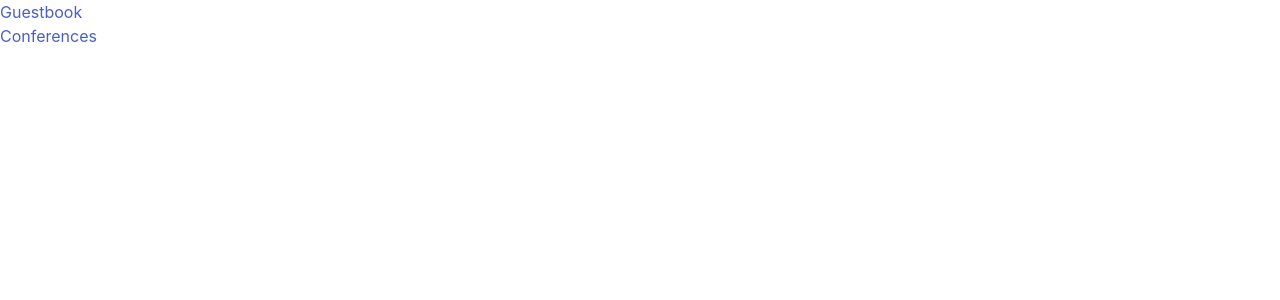
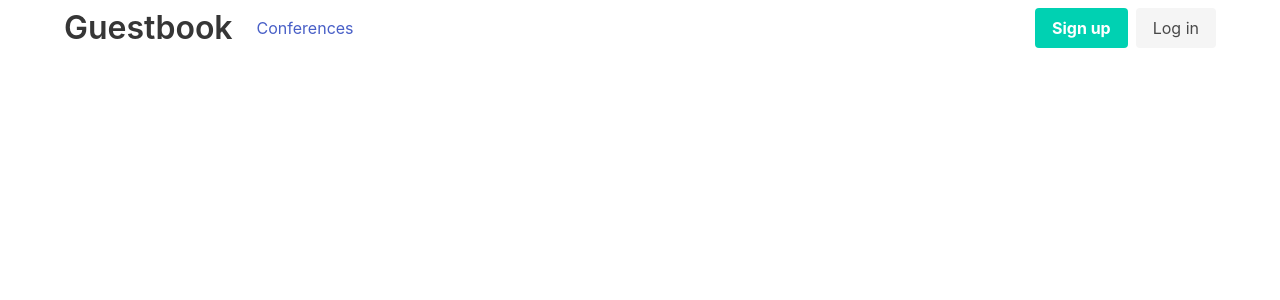
Before and after one commit to Fidomi/guestbook, an Angular app in the folder angular/: page / in a window 1280 px wide. Shown: the top 300 px of the page. Built offline with nearby package versions, Linux system fonts and the light colour scheme.

Commit message:
Add bulma navbar and hamburger menu

```diff
--- a/angular/src/app/app.component.html
+++ b/angular/src/app/app.component.html
@@ -1,5 +1,40 @@
-<h1><a routerLink="/">{{ title }}</a></h1>
-<nav>
-  <a routerLink="/conferences">Conferences</a>
-</nav>
-<router-outlet></router-outlet>
+<div class="container">
+
+  <nav class="navbar" role="navigation" aria-label="main navigation">
+    <div class="navbar-brand">
+      <a routerLink="/" class="navbar-item">
+        <h1 class="title">{{ title }}</h1>
+      </a>
+
+      <a role="button" class="navbar-burger" aria-label="menu" aria-expanded="false" data-target="navbarBasicExample">
+        <span aria-hidden="true"></span>
+        <span aria-hidden="true"></span>
+        <span aria-hidden="true"></span>
+      </a>
+    </div>
+    <div id="navbarBasicExample" class="navbar-menu">
+      <div class="navbar-start">
+        <div class="navbar-item">
+          <a  routerLink="/conferences">
+            Conferences
+          </a>
+        </div>
+      </div>
+      <div class="navbar-end">
+
+        <div class="navbar-item">
+          <div class="buttons">
+            <a class="button is-primary">
+              <strong>Sign up</strong>
+            </a>
+            <a class="button is-light">
+              Log in
+            </a>
+          </div>
+        </div>
+      </div>
+    </div>
+  </nav>
+
+  <router-outlet></router-outlet>
+</div>
--- a/angular/src/app/app.component.sass
+++ b/angular/src/app/app.component.sass
@@ -0,0 +1,5 @@
+container
+  margin: 0 auto
+
+h1
+  //padding: 1.5rem 0
--- /dev/null
+++ b/angular/src/assets/scripts/handleBurgerMenu.js
@@ -0,0 +1,21 @@
+document.addEventListener('DOMContentLoaded', () => {
+
+  // Get all "navbar-burger" elements
+  const $navbarBurgers = Array.prototype.slice.call(document.querySelectorAll('.navbar-burger'), 0);
+
+  // Add a click event on each of them
+  $navbarBurgers.forEach( el => {
+    el.addEventListener('click', () => {
+
+      // Get the target from the "data-target" attribute
+      const target = el.dataset.target;
+      const $target = document.getElementById(target);
+
+      // Toggle the "is-active" class on both the "navbar-burger" and the "navbar-menu"
+      el.classList.toggle('is-active');
+      $target.classList.toggle('is-active');
+
+    });
+  });
+
+});
--- a/angular/src/index.html
+++ b/angular/src/index.html
@@ -2,12 +2,13 @@
 <html lang="en">
 <head>
   <meta charset="utf-8">
-  <title>Angular</title>
+  <title>Guestbook Symfony/Angular Application</title>
   <base href="/">
   <meta name="viewport" content="width=device-width, initial-scale=1">
   <link rel="icon" type="image/x-icon" href="favicon.ico">
 </head>
 <body>
   <app-root></app-root>
+  <script src="assets/scripts/handleBurgerMenu.js"></script>
 </body>
 </html>
```
